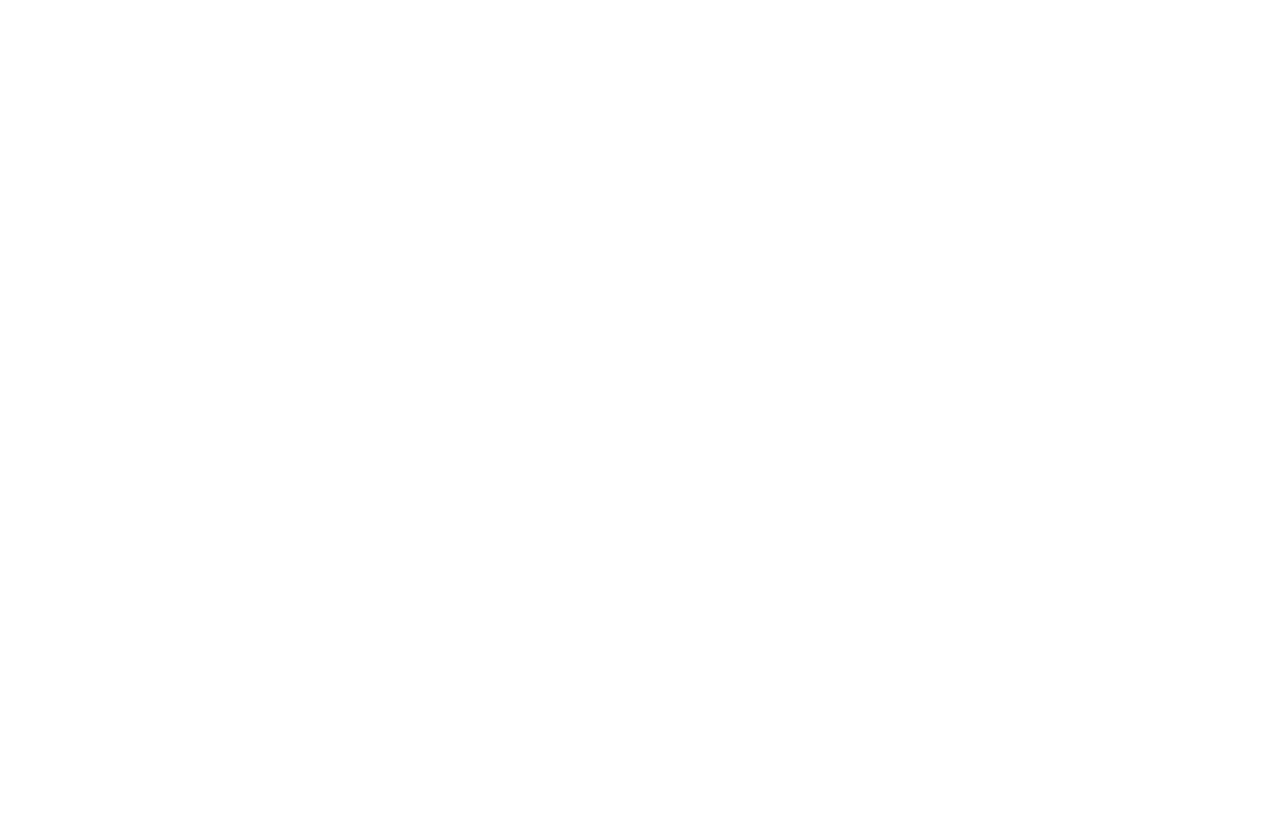
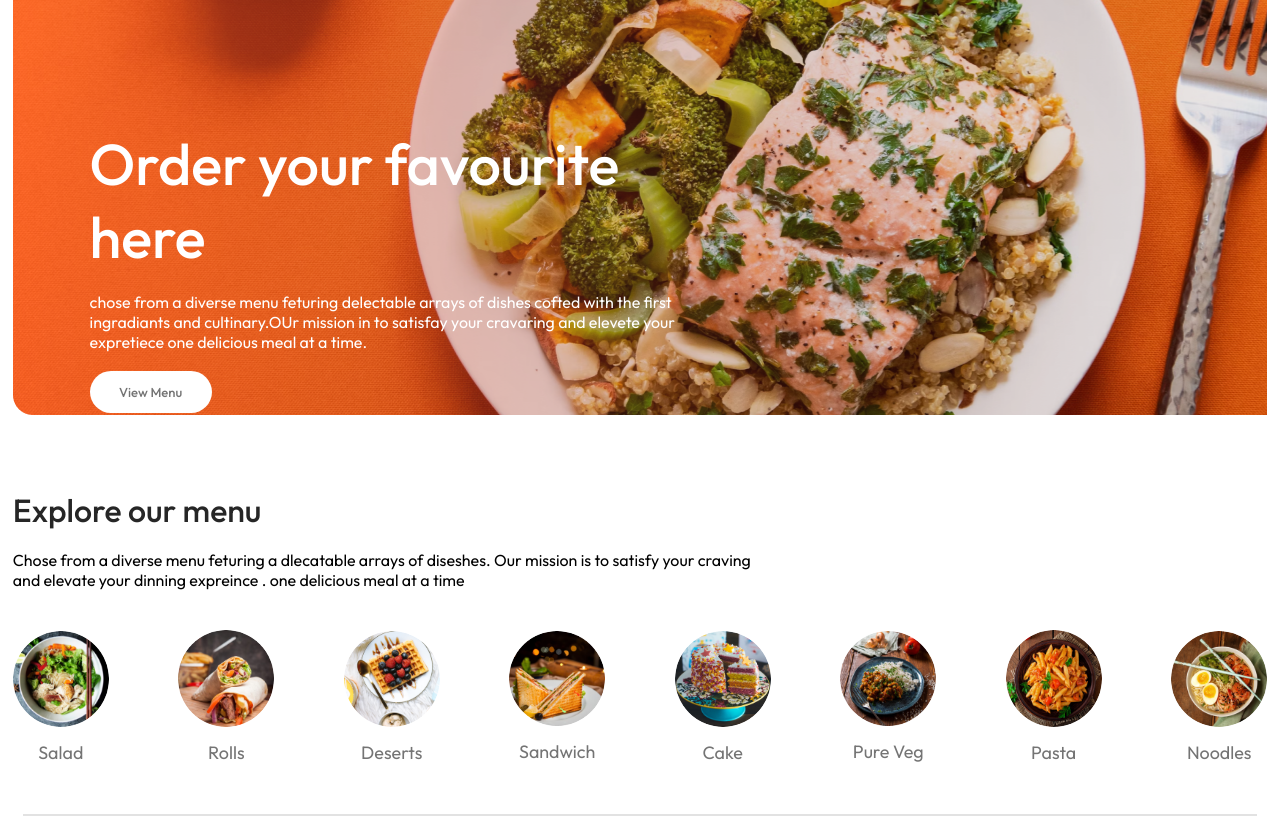
Before and after one commit to mohdshoaibkhan72/FOOD-DEL, a React (Vite) app in the folder front_end/: page / in a window 1280 px wide. Shown: the part 320-1146 px from the top of the page. Before the commit the page ends 800 px from the top, so only its background shows below. Built offline with nearby package versions, Linux system fonts and the light colour scheme.

Commit message:
menu completetd

```diff
--- /dev/null
+++ b/front_end/src/components/ExploreMenu/ExploreMenu.css
@@ -0,0 +1,51 @@
+.explore-menu {
+  display: flex;
+  flex-direction: column;
+  gap: 20px;
+}
+
+.explore-menu h1 {
+  color: #262626;
+  font-weight: 500;
+}
+.explore-menu-text {
+  max-width: 60%;
+  columns: #808080;
+}
+
+.explore-menu-list {
+  display: flex;
+  justify-content: center;
+  justify-content: space-between;
+  align-items: center;
+  gap: 20px;
+  margin: 20px 0px;
+  text-align: center;
+  overflow-x: scroll;
+}
+.explore-menu-list::-webkit-scrollbar {
+  display: none;
+}
+.explore-menu-list-item img {
+  width: 7.5vw;
+  min-width: 80px;
+  cursor: pointer;
+  border-radius: 50%;
+  transition: 0, 2s;
+}
+.explore-menu-list-item p {
+  margin-top: 10px;
+  color: #747474;
+  font-size: max(1.4vw, 16px);
+  cursor: pointer;
+}
+.explore-menu hr {
+  margin: 10px;
+  height: 2px;
+  background-color: #e2e2e2;
+  border: none;
+}
+.explore-menu-list .active {
+  border: 4px solid tomato;
+  padding: 2px;
+}
--- /dev/null
+++ b/front_end/src/components/ExploreMenu/ExploreMenu.jsx
@@ -0,0 +1,40 @@
+import React from "react";
+import "./ExploreMenu.css";
+import { menu_list } from "../../assets/assets";
+const ExploreMenu = ({ category, setCotegory }) => {
+  return (
+    <div className="explore-menu" id="explore-menu">
+      <h1>Explore our menu</h1>
+      <p className="explore-menu-text">
+        Chose from a diverse menu feturing a dlecatable arrays of diseshes. Our
+        mission is to satisfy your craving and elevate your dinning expreince .
+        one delicious meal at a time
+      </p>
+      <div className="explore-menu-list">
+        {menu_list.map((item, index) => {
+          return (
+            <div
+              onClick={() => {
+                setCotegory((pre) =>
+                  pre === item.menu_name ? "All" : item.menu_name
+                );
+              }}
+              key={index}
+              className="explore-menu-list-item"
+            >
+              <img
+                className={category === item.menu_name ? "active" : ""}
+                src={item.menu_image}
+                alt=""
+              />
+              <p>{item.menu_name}</p>
+            </div>
+          );
+        })}
+      </div>
+      <hr />
+    </div>
+  );
+};
+
+export default ExploreMenu;
--- a/front_end/src/components/Header/Header.css
+++ b/front_end/src/components/Header/Header.css
@@ -0,0 +1,37 @@
+.header {
+  height: 90vh;
+  margin: 5px auto;
+  background: url("/header_img.png") no-repeat;
+  position: relative;
+  border-radius: 10px;
+}
+.header-contents {
+  display: flex;
+  position: absolute;
+  flex-direction: column;
+  align-items: start;
+  gap: 1.5vw;
+  max-width: 50%;
+  bottom: 10%;
+  left: 6vw;
+  animation: fadeIn 3s;
+}
+
+.header-contents h2 {
+  color: white;
+  font-weight: 500;
+  font-size: max(4.5vw, 22px);
+}
+.header-contents p {
+  color: white;
+}
+.header-contents button {
+  border: none;
+  color: #747474;
+  font-weight: 500;
+  padding: 1vw 2.3vw;
+  background-color: white;
+  border-radius: 50px;
+  font-size: max(1vw, 13px);
+  cursor: pointer;
+}
--- a/front_end/src/components/Header/Header.jsx
+++ b/front_end/src/components/Header/Header.jsx
@@ -1,7 +1,20 @@
 import React from "react";
 import "./Header.css";
 const Header = () => {
-  return <div></div>;
+  return (
+    <div className="header">
+      <div className="header-contents">
+        <h2>Order your favourite here</h2>
+        <p>
+          chose from a diverse menu feturing delectable arrays of dishes cofted
+          with the first ingradiants and cultinary.OUr mission in to satisfay
+          your cravaring and elevete your expretiece one delicious meal at a
+          time.
+        </p>
+        <button>View Menu</button>
+      </div>
+    </div>
+  );
 };
 
 export default Header;
--- a/front_end/src/components/Navbar/Navbar.css
+++ b/front_end/src/components/Navbar/Navbar.css
@@ -1,4 +1,5 @@
 .navbar {
+  height: 10vh;
   padding: 20px 0px;
   justify-content: center;
   align-items: center;
--- a/front_end/src/index.css
+++ b/front_end/src/index.css
@@ -13,6 +13,15 @@
   color: inherit;
 }
 .app {
-  width: 80%;
+  width: 98vw;
   margin: auto;
 }
+
+@keyframes fadeIn {
+  0% {
+    opacity: 0;
+  }
+  100% {
+    opacity: 1;
+  }
+}
--- a/front_end/src/pages/Home/Home.jsx
+++ b/front_end/src/pages/Home/Home.jsx
@@ -1,11 +1,14 @@
-import React from "react";
+import React, { useState } from "react";
 
 import "./Home.css";
 import Header from "../../components/Header/Header";
+import ExploreMenu from "../../components/ExploreMenu/ExploreMenu";
 const Home = () => {
+  const [category, setCotegory] = useState("All");
   return (
     <div>
       <Header />
+      <ExploreMenu category={category} setCotegory={setCotegory} />
     </div>
   );
 };
```
Also changed, not shown: front_end/public/header_img.png (added), 1 other file (tests, documents, lock files or other folders).
